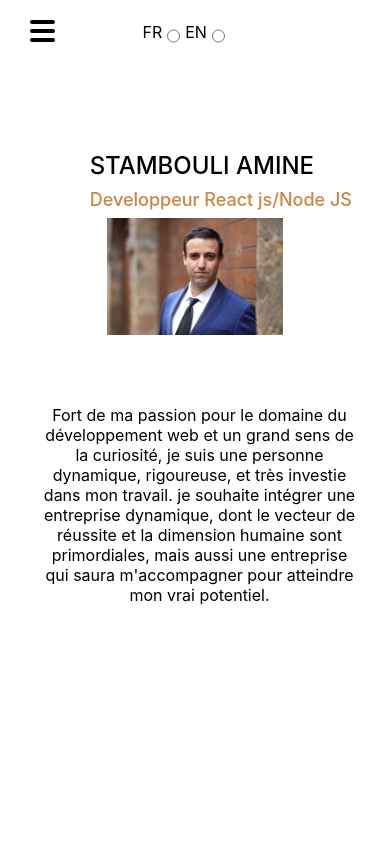
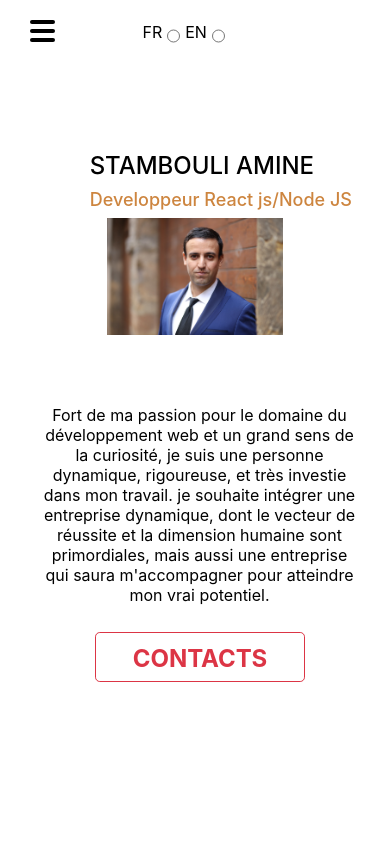
Before and after one commit to STAM0283/curriculum-vitea, a React (Create React App) app: page / in a window 390 px wide. Shown: the top 844 px of the page. Built offline with nearby package versions, Linux system fonts and the light colour scheme; the HTML template or start-up script is replaced by a standard one.

Commit message:
Modify the properties of the Media Queries of the Home component

```diff
--- a/src/App.css
+++ b/src/App.css
@@ -603,6 +603,9 @@ a.current button {
 
 }
 @media (max-width: 414px) {
+  .accueil {
+    height: 470px;
+  }
   .navBurger{
     display: block;
   }
```
